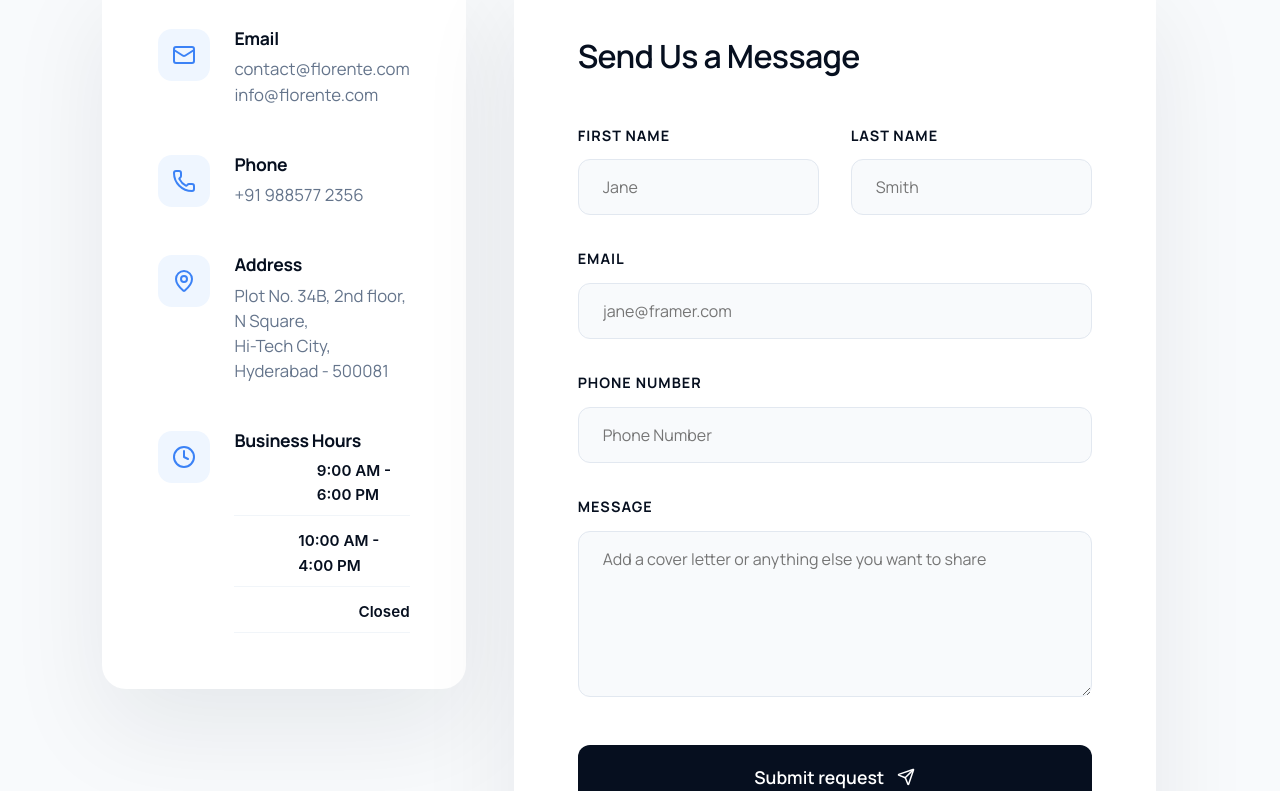
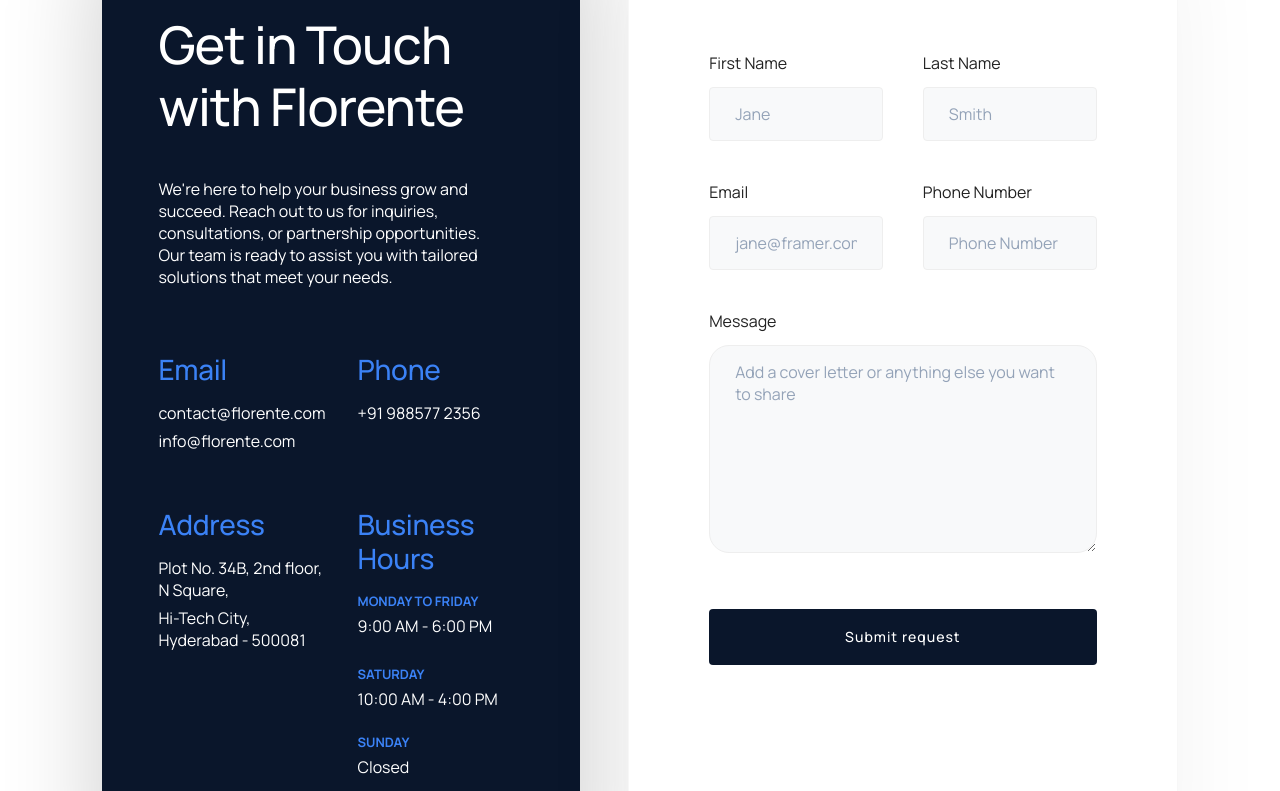
Before and after one commit to konthamsohith/FLORENTE, a React (Vite) app: page /contact in a window 1280 px wide. Shown: the part 591-1382 px from the top of the page. Built offline with nearby package versions, Linux system fonts and the light colour scheme.

Commit message:
made hero section responsive

```diff
--- a/src/pages/ContactPage.css
+++ b/src/pages/ContactPage.css
@@ -1,11 +1,11 @@
 .contact-page {
-  background-color: #f8fafc;
+  background-color: #ffffff;
   min-height: 100vh;
 }
 
 .contact-hero {
   background: linear-gradient(135deg, #060f1f 0%, #0a162b 100%);
-  padding: 180px 0 120px;
+  padding: 140px 0 120px;
   color: #ffffff;
   text-align: center;
 }
@@ -42,220 +42,26 @@
   line-height: 1.6;
 }
 
-.contact-content-section {
-  padding: 80px 0 120px;
-  margin-top: -60px; /* Overlap with hero */
+.contact-main {
+  background-color: #ffffff;
 }
 
-.contact-grid {
-  display: grid;
-  grid-template-columns: 0.8fr 1.2fr;
-  gap: 3rem;
-  align-items: flex-start;
+.contact-page .section-padding {
+  padding: 80px 0 120px;
+  margin-top: -80px; /* Overlap with hero */
 }
 
-.info-card {
-  background: #ffffff;
-  padding: 3.5rem;
-  border-radius: 24px;
-  box-shadow: 0 40px 100px rgba(10, 22, 43, 0.08);
-  display: flex;
-  flex-direction: column;
-  gap: 3rem;
-}
-
-.info-item {
-  display: flex;
-  gap: 1.5rem;
-}
-
-.info-icon {
-  width: 52px;
-  height: 52px;
-  background: #eff6ff;
-  color: #3b82f6;
-  border-radius: 14px;
-  display: flex;
-  align-items: center;
-  justify-content: center;
-  flex-shrink: 0;
-}
-
-.info-details h3 {
-  font-family: 'Manrope', sans-serif;
-  font-size: 1.1rem;
-  font-weight: 700;
-  color: #060f1f;
-  margin-bottom: 0.5rem;
-}
-
-.info-details a,
-.info-details p {
-  display: block;
-  font-family: 'Manrope', sans-serif;
-  font-size: 1.05rem;
-  color: #64748b;
-  text-decoration: none;
-  line-height: 1.5;
-  transition: color 0.3s ease;
-}
-
-.info-details a:hover {
-  color: #3b82f6;
-}
-
-.hours-grid {
-  display: flex;
-  flex-direction: column;
-  gap: 0.8rem;
-  margin-top: 0.5rem;
-}
-
-.hour-row {
-  display: flex;
-  justify-content: space-between;
-  border-bottom: 1px solid #f1f5f9;
-  padding-bottom: 0.5rem;
-  font-size: 0.95rem;
-}
-
-.hour-row span:last-child {
-  font-weight: 600;
-  color: #060f1f;
-}
-
-/* Form Styling */
-.form-container {
-  background: #ffffff;
-  padding: 4rem;
-  border-radius: 24px;
-  box-shadow: 0 40px 100px rgba(10, 22, 43, 0.08);
-}
-
-.form-container h2 {
-  font-family: 'Manrope', sans-serif;
-  font-size: 2rem;
-  font-weight: 600;
-  color: #060f1f;
-  margin-bottom: 3rem;
-}
-
-.premium-contact-form {
-  display: flex;
-  flex-direction: column;
-  gap: 2rem;
-}
-
-.form-row {
-  display: grid;
-  grid-template-columns: 1fr 1fr;
-  gap: 2rem;
-}
-
-.input-group {
-  display: flex;
-  flex-direction: column;
-  gap: 0.8rem;
-}
-
-.input-group label {
-  font-family: 'Manrope', sans-serif;
-  font-size: 0.9rem;
-  font-weight: 700;
-  color: #060f1f;
-  text-transform: uppercase;
-  letter-spacing: 1px;
-}
-
-.input-group input,
-.input-group textarea {
-  padding: 1rem 1.5rem;
-  background: #f8fafc;
-  border: 1px solid #e2e8f0;
-  border-radius: 12px;
-  font-family: 'Manrope', sans-serif;
-  font-size: 1rem;
-  color: #060f1f;
-  transition: all 0.3s ease;
-}
-
-.input-group input:focus,
-.input-group textarea:focus {
-  outline: none;
-  border-color: #3b82f6;
-  background: #ffffff;
-  box-shadow: 0 10px 20px rgba(59, 130, 246, 0.05);
-}
-
-.contact-submit-btn {
-  background: #060f1f;
-  color: #ffffff;
-  padding: 1.25rem;
-  border: none;
-  border-radius: 12px;
-  font-family: 'Manrope', sans-serif;
-  font-weight: 600;
-  font-size: 1.1rem;
-  cursor: pointer;
-  display: flex;
-  align-items: center;
-  justify-content: center;
-  gap: 0.8rem;
-  transition: all 0.3s ease;
-  margin-top: 1rem;
-}
-
-.contact-submit-btn:hover {
-  background: #3b82f6;
-  transform: translateY(-2px);
-  box-shadow: 0 20px 40px rgba(59, 130, 246, 0.2);
-}
-
-.contact-submit-btn:disabled {
-  background: #94a3b8;
-  cursor: not-allowed;
-  transform: none;
-}
-
-.success-message {
-  padding: 1rem;
-  background: #ecfdf5;
-  color: #059669;
-  border-radius: 8px;
-  font-weight: 600;
-  text-align: center;
-}
-
-/* Responsive Design */
-@media (max-width: 1024px) {
-  .contact-grid {
-    grid-template-columns: 1fr;
-    gap: 3rem;
-  }
-
-  .contact-content-section {
-    padding-top: 40px;
+@media (max-width: 768px) {
+  .contact-page .section-padding {
+    padding: 60px 0;
+    margin-top: 0;
   }
 
   .contact-hero {
-    padding: 150px 0 100px;
-  }
-}
-
-@media (max-width: 768px) {
-  .form-row {
-    grid-template-columns: 1fr;
-  }
-
-  .form-container, .info-card {
-    padding: 2rem;
+    padding: 140px 0 80px;
   }
 
   .contact-hero h1 {
     font-size: 2.5rem;
   }
-
-  .contact-hero p {
-    font-size: 1.1rem;
-  }
 }
--- a/src/pages/ContactPage.tsx
+++ b/src/pages/ContactPage.tsx
@@ -2,7 +2,7 @@
 import Header from '../components/Header';
 import Footer from '../components/Footer';
 import { motion } from 'framer-motion';
-import { Mail, Phone, MapPin, Clock, Send } from 'lucide-react';
+import { Send } from 'lucide-react';
 import './ContactPage.css';
 
 const ContactPage: React.FC = () => {
@@ -49,148 +49,124 @@
           </div>
         </section>
 
-        <section className="contact-content-section">
+        <section id="contact" className="section-padding">
           <div className="container">
-            <div className="contact-grid">
-              {/* Left Column: Info */}
-              <motion.div
-                initial={{ opacity: 0, x: -30 }}
-                whileInView={{ opacity: 1, x: 0 }}
-                viewport={{ once: true }}
-                className="contact-info-side"
-              >
-                <div className="info-card">
-                  <div className="info-item">
-                    <div className="info-icon"><Mail size={24} /></div>
-                    <div className="info-details">
-                      <h3>Email</h3>
-                      <a href="mailto:contact@florente.com">contact@florente.com</a>
-                      <a href="mailto:info@florente.com">info@florente.com</a>
+            <div className="contact-redesign-wrapper">
+              <div className="contact-info-block">
+                <span className="contact-small-tag">Contact us</span>
+                <h2 className="contact-block-title">Get in Touch with Florente</h2>
+                <p className="contact-block-desc">
+                  We're here to help your business grow and succeed. Reach out to us for inquiries, consultations, or partnership opportunities. Our team is ready to assist you with tailored solutions that meet your needs.
+                </p>
+
+                <div className="contact-meta-grid">
+                  <div className="contact-meta-item">
+                    <h4>Email</h4>
+                    <p>contact@florente.com</p>
+                    <p>info@florente.com</p>
                   </div>
+                  <div className="contact-meta-item">
+                    <h4>Phone</h4>
+                    <p>+91 988577 2356</p>
                   </div>
-
-                  <div className="info-item">
-                    <div className="info-icon"><Phone size={24} /></div>
-                    <div className="info-details">
-                      <h3>Phone</h3>
-                      <a href="tel:+919885772356">+91 988577 2356</a>
-                    </div>
-                  </div>
-
-                  <div className="info-item">
-                    <div className="info-icon"><MapPin size={24} /></div>
-                    <div className="info-details">
-                      <h3>Address</h3>
+                  <div className="contact-meta-item">
+                    <h4>Address</h4>
                     <p>Plot No. 34B, 2nd floor, N Square,</p>
                     <p>Hi-Tech City, Hyderabad - 500081</p>
                   </div>
+                  <div className="contact-meta-item">
+                    <h4>Business Hours</h4>
+                    <div className="hours-row">
+                      <div className="hours-col">
+                        <span className="hours-label">Monday to Friday</span>
+                        <p>9:00 AM - 6:00 PM</p>
                       </div>
-
-                  <div className="info-item">
-                    <div className="info-icon"><Clock size={24} /></div>
-                    <div className="info-details">
-                      <h3>Business Hours</h3>
-                      <div className="hours-grid">
-                        <div className="hour-row">
-                          <span>Monday to Friday</span>
-                          <span>9:00 AM - 6:00 PM</span>
+                      <div className="hours-col">
+                        <span className="hours-label">Saturday</span>
+                        <p>10:00 AM - 4:00 PM</p>
                       </div>
-                        <div className="hour-row">
-                          <span>Saturday</span>
-                          <span>10:00 AM - 4:00 PM</span>
                     </div>
-                        <div className="hour-row">
-                          <span>Sunday</span>
-                          <span>Closed</span>
+                    <div className="hours-row" style={{ marginTop: '0.5rem' }}>
+                      <div className="hours-col">
+                        <span className="hours-label">Sunday</span>
+                        <p>Closed</p>
                       </div>
                     </div>
                   </div>
                 </div>
               </div>
-              </motion.div>
 
-              {/* Right Column: Form */}
-              <motion.div
-                initial={{ opacity: 0, x: 30 }}
-                whileInView={{ opacity: 1, x: 0 }}
-                viewport={{ once: true }}
-                className="contact-form-side"
-              >
-                <div className="form-container">
-                  <h2>Send Us a Message</h2>
-                  <form onSubmit={handleSubmit} className="premium-contact-form">
+              <div className="contact-form-block">
+                <h3 className="form-block-title">Send Us a Message</h3>
+                <form onSubmit={handleSubmit} className="modern-contact-form">
                   <div className="form-row">
-                      <div className="input-group">
+                    <div className="compact-group">
                       <label>First Name</label>
                       <input
                         type="text"
                         placeholder="Jane"
                         value={formState.firstName}
-                          onChange={(e) => setFormState({...formState, firstName: e.target.value})}
+                        onChange={(e) => setFormState({ ...formState, firstName: e.target.value })}
                         required
                       />
                     </div>
-                      <div className="input-group">
+                    <div className="compact-group">
                       <label>Last Name</label>
                       <input
                         type="text"
                         placeholder="Smith"
                         value={formState.lastName}
-                          onChange={(e) => setFormState({...formState, lastName: e.target.value})}
+                        onChange={(e) => setFormState({ ...formState, lastName: e.target.value })}
                         required
                       />
                     </div>
                   </div>
 
-                    <div className="input-group">
+                  <div className="form-row">
+                    <div className="compact-group">
                       <label>Email</label>
                       <input
                         type="email"
                         placeholder="jane@framer.com"
                         value={formState.email}
-                        onChange={(e) => setFormState({...formState, email: e.target.value})}
+                        onChange={(e) => setFormState({ ...formState, email: e.target.value })}
                         required
                       />
                     </div>
-
-                    <div className="input-group">
+                    <div className="compact-group">
                       <label>Phone Number</label>
                       <input
                         type="tel"
                         placeholder="Phone Number"
                         value={formState.phone}
-                        onChange={(e) => setFormState({...formState, phone: e.target.value})}
+                        onChange={(e) => setFormState({ ...formState, phone: e.target.value })}
                         required
                       />
                     </div>
+                  </div>
 
-                    <div className="input-group">
+                  <div className="compact-group full-width">
                     <label>Message</label>
                     <textarea
                       placeholder="Add a cover letter or anything else you want to share"
-                        rows={6}
                       value={formState.message}
-                        onChange={(e) => setFormState({...formState, message: e.target.value})}
+                      onChange={(e) => setFormState({ ...formState, message: e.target.value })}
+                      rows={8}
                       required
                     ></textarea>
                   </div>
 
-                    <button type="submit" className="contact-submit-btn" disabled={isSubmitting}>
-                      {isSubmitting ? 'Sending...' : (
-                        <>
-                          Submit request <Send size={18} />
-                        </>
-                      )}
+                  <button type="submit" className="btn-modern-submit" disabled={isSubmitting}>
+                    {isSubmitting ? 'Submitting...' : 'Submit request'}
                   </button>
 
                   {submitStatus === 'success' && (
-                      <div className="success-message">
-                        Thank you! Your message has been sent successfully.
+                    <div className="form-success" style={{ marginTop: '1rem', color: '#4CAF50', fontWeight: '600' }}>
+                      Message sent successfully! We will contact you soon.
                     </div>
                   )}
                 </form>
               </div>
-              </motion.div>
             </div>
           </div>
         </section>
```
Lines whose indentation alone changed are shown as unchanged.
